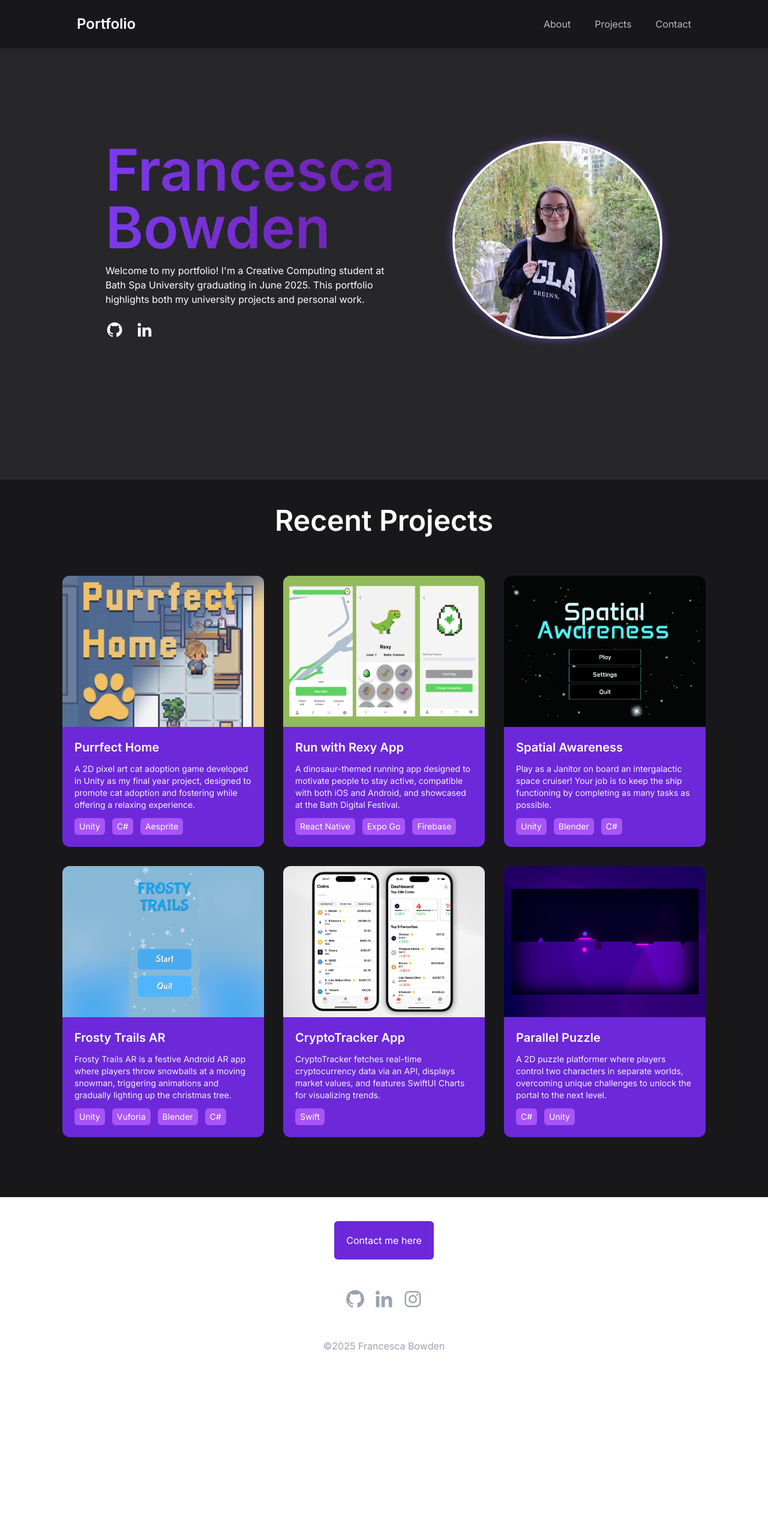
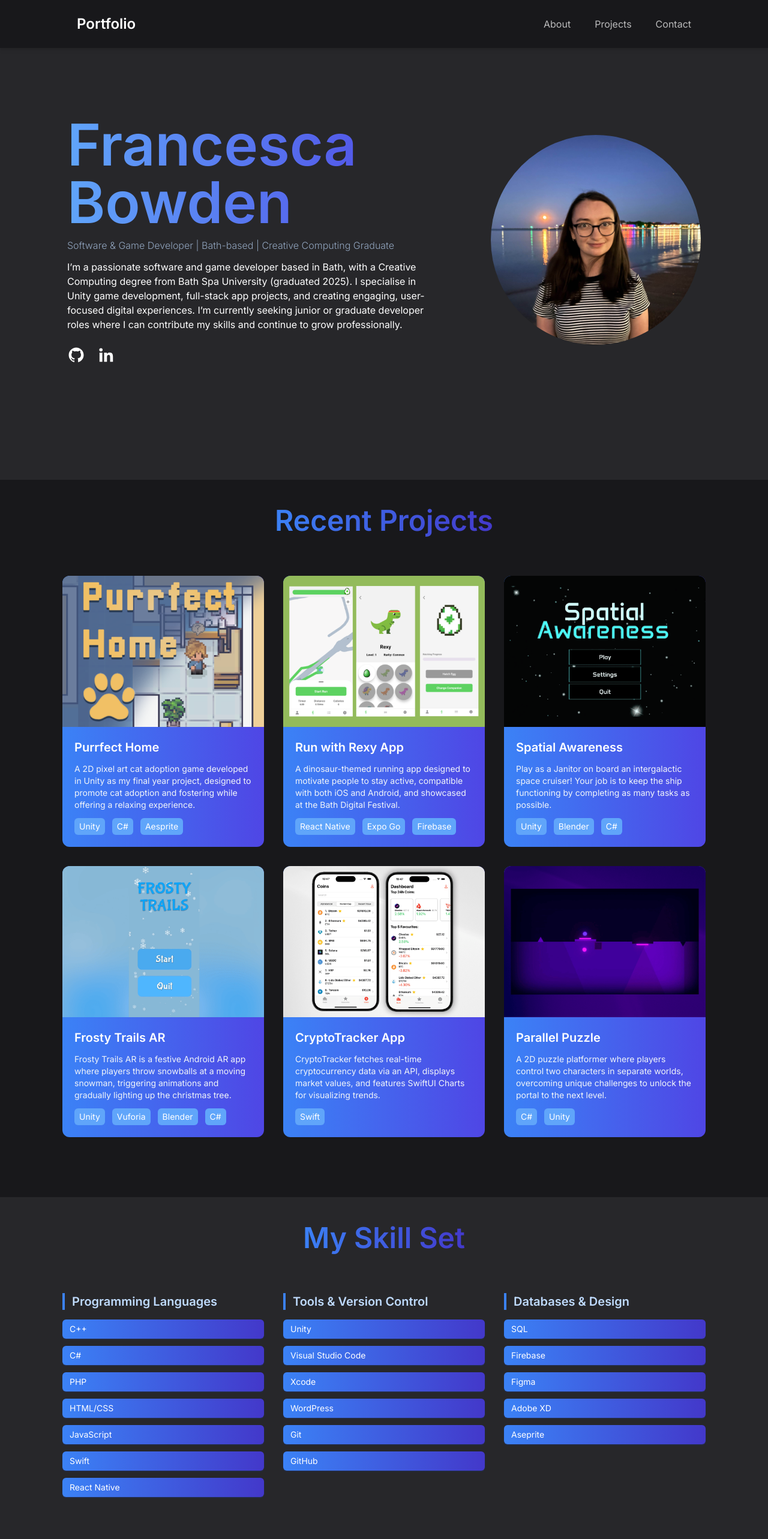
Before and after one commit to FranBowden/Portfolio, a React (Vite) app: page / in a window 1280 px wide. Shown: the top 2566 px of the page at 60% size. Before the commit the page ends 2296 px from the top, so only its background shows below. Built offline with nearby package versions, Linux system fonts and the light colour scheme.

Commit message:
Updated colours

```diff
--- a/src/App.jsx
+++ b/src/App.jsx
@@ -3,6 +3,7 @@ import About from "./Components/About";
 import Education from "./Components/Education";
 import Contacts from "./Components/Contacts";
 import Projects from "./Components/Projects";
+import Skills from "./Components/Skills";
 
 function App() {
   return (
@@ -11,6 +12,7 @@ function App() {
       <Navbar />
       <About />
       <Projects />
+      <Skills></Skills>
       <Contacts />
     </div>
   );
--- a/src/Components/About.jsx
+++ b/src/Components/About.jsx
@@ -4,11 +4,11 @@ import { BiArrowFromTop, BiLogoGithub, BiLogoLinkedin } from "react-icons/bi";
 
 import { GoArrowDown } from "react-icons/go";
 
-import image from "../../public/profile.jpeg";
+import image from "../../public/image.jpg";
 const About = () => {
   return (
     <div
-      className="mx-auto max-w-6xl w-full min-h-screen p-4 md:p-8 lg:p-28 flex items-center justify-center"
+      className="mx-auto max-w-7xl w-full min-h-screen p-4 md:p-8 lg:p-28 flex items-center justify-center"
       id="about"
     >
       <motion.div
@@ -25,34 +25,42 @@ const About = () => {
           transition={{ duration: 0.8, delay: 0.4 }}
           className="flex flex-col items-center md:items-start justify-center gap-3"
         >
-          <h1 className="bg-clip-text text-5xl md-text-6xl lg:text-8xl font-semibold text-center md:text-left text-transparent bg-gradient-to-r from-violet-600 to-purple-800">
+          <h1 className="cursor-default bg-clip-text text-5xl md-text-6xl lg:text-8xl font-semibold text-center md:text-left text-transparent bg-gradient-to-r from-blue-400 to-indigo-600">
             Francesca Bowden
           </h1>
-          {/*   <h3 className="text-xl md-text-2xl lg:text-3xl font-lgiht text-center md:text-left text-white">
-            Software Engineer
-          </h3> */}
-          <p className="text-2sm text-white text-center md:text-left text-pretty">
-            Welcome to my portfolio! I'm a Creative Computing student at Bath
-            Spa University graduating in June 2025. This portfolio highlights
-            both my university projects and personal work.
+          <h3 className="cursor-default text-2xs font-light text-center md:text-left text-blue-200 opacity-70">
+            Software & Game Developer | Bath-based | Creative Computing Graduate
+          </h3>
+          <p className="cursor-default text-2sm text-white text-center md:text-left text-pretty">
+            {"I’m a passionate software and game developer based in Bath, with a Creative Computing degree from Bath Spa University (graduated 2025). I specialise in Unity game development, full-stack app projects, and creating engaging, user-focused digital experiences. I’m currently seeking junior or graduate developer roles where I can contribute my skills and continue to grow professionally."
+              .split(" ")
+              .map((word, i) => (
+                <span
+                  key={i}
+                  className="transition duration-300 ease-in-out hover:text-transparent bg-clip-text hover:bg-gradient-to-r hover:from-blue-400 hover:to-indigo-600"
+                >
+                  {word + " "}
+                </span>
+              ))}
           </p>
+
           <div className="flex gap-5 mt-3">
             <a href="https://github.com/FranBowden" target="_blank">
-              <BiLogoGithub className="text-2xl md:text-3xl text-white cursor-pointer hover:scale-110 hover:text-violet-600 transiting-all duration-300 ease-in-out"></BiLogoGithub>
+              <BiLogoGithub className="text-2xl md:text-3xl text-white cursor-pointer hover:scale-[1.3] hover:text-blue-400 transiting-all duration-300 ease-in-out"></BiLogoGithub>
             </a>
             <a
               href="https://www.linkedin.com/in/francescabowden"
               target="_blank"
             >
-              <BiLogoLinkedin className="text-2xl md:text-3xl text-white cursor-pointer hover:scale-110 hover:text-violet-600 transiting-all duration-300 ease-in-out"></BiLogoLinkedin>
+              <BiLogoLinkedin className="text-2xl md:text-3xl text-white cursor-pointer hover:scale-[1.3] hover:text-indigo-600 transiting-all duration-300 ease-in-out"></BiLogoLinkedin>
             </a>
           </div>
         </motion.div>
 
         <img
           src={image}
-          className="w-[250px] md:w-[350px] rounded-full border-4 border-white shadow-[0px_0px_15px] shadow-violet-500/60 hover:scale-105  transition-all duration-500"
           alt="profile-image"
+          className="w-[350px] md:w-[350px] rounded-full hover:scale-105 transition-transform duration-500 ease-in-out"
         />
       </motion.div>
     </div>
--- a/src/Components/Contacts.jsx
+++ b/src/Components/Contacts.jsx
@@ -9,30 +9,30 @@ import {
 
 const Contacts = () => {
   return (
-    <div className="mx-auto w-full min-h-[20vh]" id="contact">
+    <div className="bg-zinc-900 mx-auto w-full min-h-[20vh]" id="contact">
       <motion.div
         initial={{ opacity: 0, y: 50 }}
         whileInView={{ opacity: 1, y: 0 }}
         viewport={{ once: true }}
         transition={{ duration: 0.5, delay: 0.1 }}
-        className=" mx-auto flex items-center justify-center flex-col gap-8 sm:gap-12"
+        className="mx-auto flex items-center justify-center flex-col gap-8 sm:gap-12"
       >
         <a href="mailto:francescalbowden@gmail.com">
-          <button className="mt-10  hover:bg-violet-900 hover:scale-110  transition-all duration-300 text-white relative overflow-hidden group rounded-md bg-violet-700  p-5">
+          <button className="mt-10 hover:bg-blue-900 hover:scale-110 transition-all duration-300 text-white relative overflow-hidden group rounded-md bg-blue-700 p-5">
             Contact me here
           </button>
         </a>
 
-        <div class="flex space-x-3  text-gray-400">
+        <div className="flex space-x-3 text-gray-400">
           <a href="https://github.com/FranBowden">
-            <BiLogoGithub className="text-4xl hover:text-violet-600 hover:scale-110  hover:translate-y-[-5px]  transition-all duration-300" />
+            <BiLogoGithub className="text-4xl hover:text-blue-500 hover:scale-110 hover:-translate-y-1 transition-all duration-300" />
           </a>
 
           <a href="https://www.linkedin.com/in/francesca-bowden-474b72259/">
-            <BiLogoLinkedin className="text-4xl hover:text-violet-600 hover:scale-110  hover:translate-y-[-5px]  transition-all duration-300" />
+            <BiLogoLinkedin className="text-4xl hover:text-blue-500 hover:scale-110 hover:-translate-y-1 transition-all duration-300" />
           </a>
           <a href="https://www.instagram.com/franbowden_/">
-            <BiLogoInstagram className="text-4xl hover:text-violet-600 hover:scale-110 hover:translate-y-[-5px]  transition-all duration-300" />
+            <BiLogoInstagram className="text-4xl hover:text-blue-500 hover:scale-110 hover:-translate-y-1 transition-all duration-300" />
           </a>
         </div>
 
--- a/src/Components/Projects.jsx
+++ b/src/Components/Projects.jsx
@@ -10,7 +10,7 @@ const Projects = () => {
           whileInView={{ opacity: 1, y: 0 }}
           viewport={{ once: true }}
           transition={{ duration: 0.8 }}
-          className="text-4xl sm:text-5xl font-semibold text-transparent bg-clip-text bg-white p-1"
+          className="text-4xl sm:text-5xl font-semibold text-transparent bg-clip-text bg-gradient-to-r from-blue-500 to-indigo-700 p-1"
         >
           Recent Projects
         </motion.h1>
@@ -27,11 +27,12 @@ const Projects = () => {
               href={project.link}
               key={project.id}
               target="_blank"
-              className="flex flex-col rounded-xl bg-violet-700 overflow-hidden cursor-pointer hover:bg-violet-900 transition-all duration-300 hover:scale-105"
+              className="flex flex-col rounded-xl bg-gradient-to-r from-blue-500 to-indigo-600
+				 overflow-hidden cursor-pointer  hover:bg-blue-800  transition-all duration-300 hover:scale-105"
             >
               <img src={project.image} />
 
-              <div className="flex flex-col gap-3 bg-grey-900 p-5 transition-colors duration-300 hover:bg-violet-900 flex-grow">
+              <div className="flex flex-col gap-3 bg-grey-900 p-5 transition-colors duration-300 hover:bg-blue-800 flex-grow">
                 <h3 className="text-xl font-semibold text-white">
                   {project.title}
                 </h3>
@@ -40,7 +41,7 @@ const Projects = () => {
                   {project.technologies.map((tech, index) => (
                     <span
                       key={index}
-                      className="px-2 py-1 bg-purple-500 rounded-md text-sm"
+                      className="px-2 py-1 bg-blue-400 rounded-md text-sm"
                     >
                       {tech}
                     </span>
--- /dev/null
+++ b/src/Components/Skills.jsx
@@ -0,0 +1,48 @@
+import React from "react";
+import { motion } from "framer-motion";
+import { skillData } from "../Data/skillData";
+
+const Skills = () => {
+  return (
+    <div className="bg-zinc-800 pb-[60px]" id="skills">
+      <div className="mx-auto max-w-6xl p-4 sm:p-10 text-white flex flex-col gap-10 sm:gap-16 items-center justify-center">
+        <motion.h1
+          initial={{ opacity: 0, y: 20 }}
+          whileInView={{ opacity: 1, y: 0 }}
+          viewport={{ once: true }}
+          transition={{ duration: 0.8 }}
+          className="text-4xl sm:text-5xl font-semibold text-transparent bg-clip-text bg-gradient-to-r from-blue-500 to-indigo-700 p-1"
+        >
+          My Skill Set
+        </motion.h1>
+        <motion.div
+          initial={{ opacity: 0, x: -100 }}
+          whileInView={{ opacity: 1, x: 0 }}
+          viewport={{ once: true }}
+          transition={{ duration: 0.8, delay: 0.4 }}
+          className="grid grid-cols-1 md:grid-cols-3 gap-8 w-full"
+        >
+          {skillData.map((skillCategory, index) => (
+            <div key={index} className="flex flex-col cursor-default">
+              <h3 className="text-xl font-semibold text-blue-200 mb-4 border-l-4 border-blue-500 pl-3">
+                {skillCategory.category}
+              </h3>
+              <ul className="flex flex-col gap-3">
+                {skillCategory.items.map((item, i) => (
+                  <li
+                    key={i}
+                    className="inline-block bg-gradient-to-r from-blue-500 to-indigo-700 rounded-md px-3 py-1.5 text-sm text-white hover:bg-blue-700 transition-colors duration-300 shadow-sm shadow-blue-700/30"
+                  >
+                    {item}
+                  </li>
+                ))}
+              </ul>
+            </div>
+          ))}
+        </motion.div>
+      </div>
+    </div>
+  );
+};
+
+export default Skills;
--- /dev/null
+++ b/src/Data/skillData.js
@@ -0,0 +1,29 @@
+export const skillData = [
+  {
+    category: "Programming Languages",
+    items: [
+      "C++",
+      "C#",
+      "PHP",
+      "HTML/CSS",
+      "JavaScript",
+      "Swift",
+      "React Native",
+    ],
+  },
+  {
+    category: "Tools & Version Control",
+    items: [
+      "Unity",
+      "Visual Studio Code",
+      "Xcode",
+      "WordPress",
+      "Git",
+      "GitHub",
+    ],
+  },
+  {
+    category: "Databases & Design",
+    items: ["SQL", "Firebase", "Figma", "Adobe XD", "Aseprite"],
+  },
+];
```
Also changed, not shown: public/image.jpg (added).
